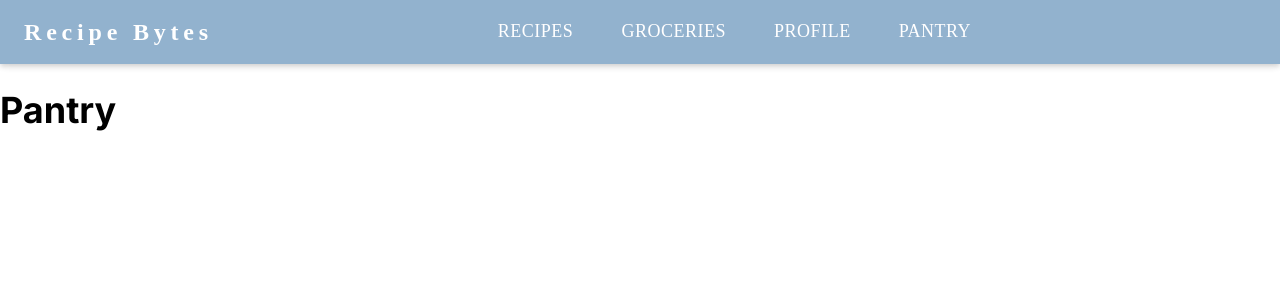
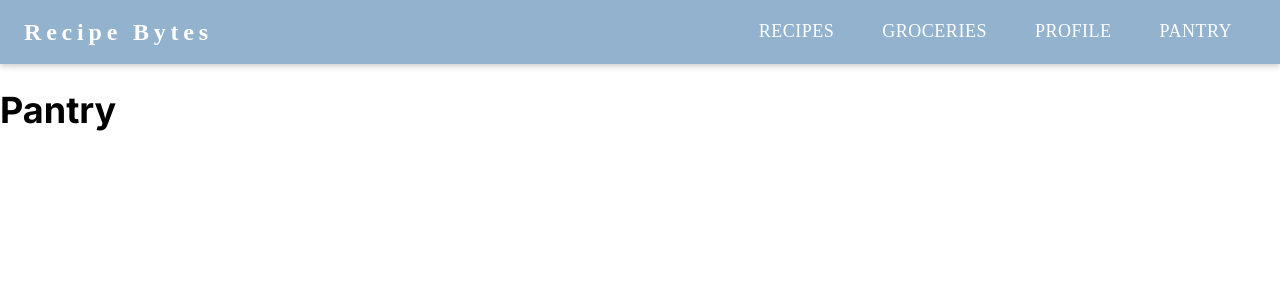
Before and after one commit to sigetg/RecipeBytes, a React (Create React App) app: page /pantry in a window 1280 px wide. Shown: the top 300 px of the page. Built offline with nearby package versions, Linux system fonts and the light colour scheme; a web font is replaced by a local one.

Commit message:
nav bar tabs at the end

```diff
--- a/src/components/Navbar.jsx
+++ b/src/components/Navbar.jsx
@@ -109,7 +109,7 @@ export default function NavigationBar() {
             sx={{
               flexGrow: 1,
               display: { xs: 'none', md: 'flex' },
-              justifyContent: 'center', // Center navigation items
+              justifyContent: 'end',
             }}
           >
             {pages.map((page) => (
```
